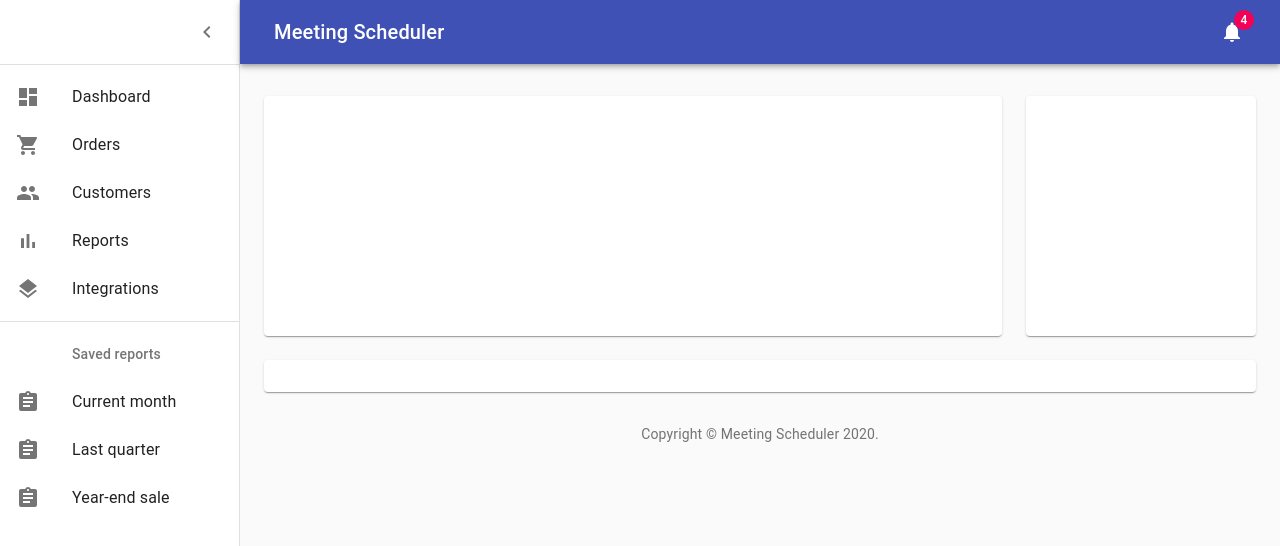
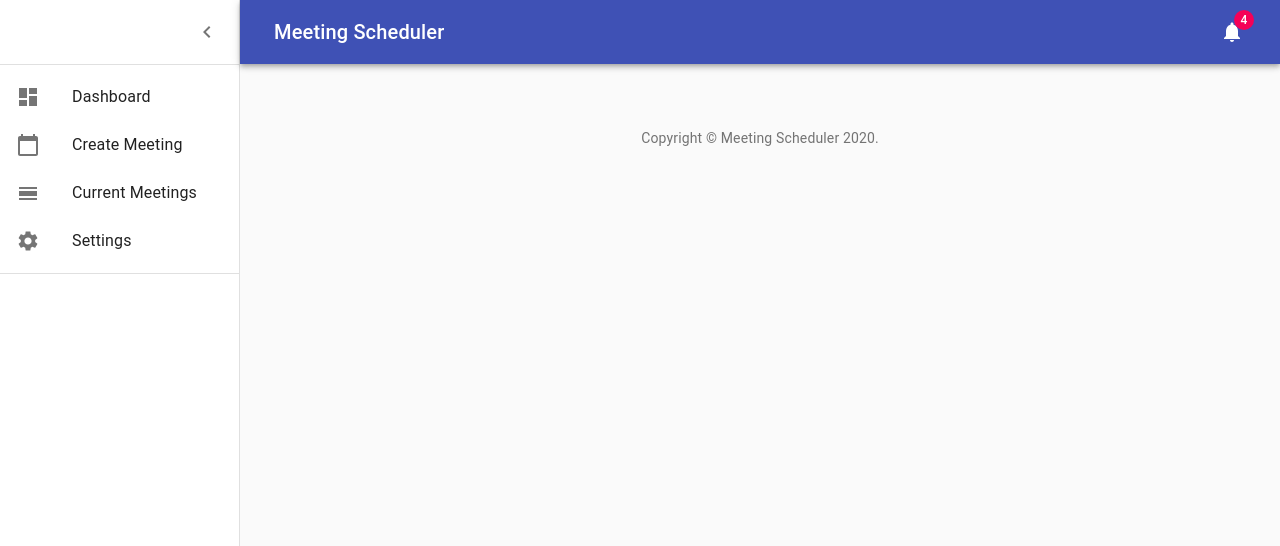
Before and after one commit to noahplautz/meeting-scheduler, a React (Create React App) app: page / in a window 1280 px wide. Shown: the top 546 px of the page. Built offline with nearby package versions, Linux system fonts and the light colour scheme.

Commit message:
added more into files

```diff
--- a/src/Dashboard.js
+++ b/src/Dashboard.js
@@ -172,26 +172,26 @@ export default function Dashboard() {
       <main className={classes.content}>
         <div className={classes.appBarSpacer} />
         <Container maxWidth="lg" className={classes.container}>
-          <Grid container spacing={3}>
-            {/* Chart */}
+          {/* <Grid container spacing={3}>
+            Chart
             <Grid item xs={12} md={8} lg={9}>
               <Paper className={fixedHeightPaper}>
-                {/* <Chart /> */}
+                <Chart />
               </Paper>
             </Grid>
-            {/* Recent Deposits */}
+            Recent Deposits
             <Grid item xs={12} md={4} lg={3}>
               <Paper className={fixedHeightPaper}>
-                {/* <Deposits /> */}
+                <Deposits />
               </Paper>
             </Grid>
-            {/* Recent Orders */}
+            Recent Orders
             <Grid item xs={12}>
               <Paper className={classes.paper}>
-                {/* <Orders /> */}
+                <Orders />
               </Paper>
             </Grid>
-          </Grid>
+          </Grid> */}
           <Box pt={4}>
             <Copyright />
           </Box>
--- a/src/listItems.js
+++ b/src/listItems.js
@@ -8,7 +8,10 @@ import ShoppingCartIcon from '@material-ui/icons/ShoppingCart';
 import PeopleIcon from '@material-ui/icons/People';
 import BarChartIcon from '@material-ui/icons/BarChart';
 import LayersIcon from '@material-ui/icons/Layers';
-import AssignmentIcon from '@material-ui/icons/Assignment';
+import SettingsIcon from '@material-ui/icons/Settings';
+import CalendarTodayIcon from '@material-ui/icons/CalendarToday';
+import CalendarViewDayIcon from '@material-ui/icons/CalendarViewDay';
+// import AssignmentIcon from '@material-ui/icons/Assignment';
 
 export const mainListItems = (
   <div>
@@ -20,17 +23,17 @@ export const mainListItems = (
     </ListItem>
     <ListItem button>
       <ListItemIcon>
-        <ShoppingCartIcon />
+        <CalendarTodayIcon />
       </ListItemIcon>
-      <ListItemText primary="Orders" />
+      <ListItemText primary="Create Meeting" />
     </ListItem>
     <ListItem button>
       <ListItemIcon>
-        <PeopleIcon />
+        <CalendarViewDayIcon />
       </ListItemIcon>
-      <ListItemText primary="Customers" />
+      <ListItemText primary="Current Meetings" />
     </ListItem>
-    <ListItem button>
+    {/* <ListItem button>
       <ListItemIcon>
         <BarChartIcon />
       </ListItemIcon>
@@ -41,30 +44,36 @@ export const mainListItems = (
         <LayersIcon />
       </ListItemIcon>
       <ListItemText primary="Integrations" />
+    </ListItem> */}
+    <ListItem button>
+      <ListItemIcon>
+        <SettingsIcon />
+      </ListItemIcon>
+      <ListItemText primary="Settings"/>
     </ListItem>
   </div>
 );
 
 export const secondaryListItems = (
   <div>
-    <ListSubheader inset>Saved reports</ListSubheader>
+    <ListSubheader inset></ListSubheader>
     <ListItem button>
       <ListItemIcon>
-        <AssignmentIcon />
+        {/* <AssignmentIcon /> */}
       </ListItemIcon>
-      <ListItemText primary="Current month" />
+      <ListItemText primary="" />
     </ListItem>
     <ListItem button>
       <ListItemIcon>
-        <AssignmentIcon />
+        {/* <AssignmentIcon /> */}
       </ListItemIcon>
-      <ListItemText primary="Last quarter" />
+      <ListItemText primary="" />
     </ListItem>
     <ListItem button>
       <ListItemIcon>
-        <AssignmentIcon />
+        {/* <AssignmentIcon /> */}
       </ListItemIcon>
-      <ListItemText primary="Year-end sale" />
+      <ListItemText primary="" />
     </ListItem>
   </div>
 );
```
Also changed, not shown: src/CreateMeeting.js (added), src/CurrentMeeting.js (added), src/Settings.js (added).
